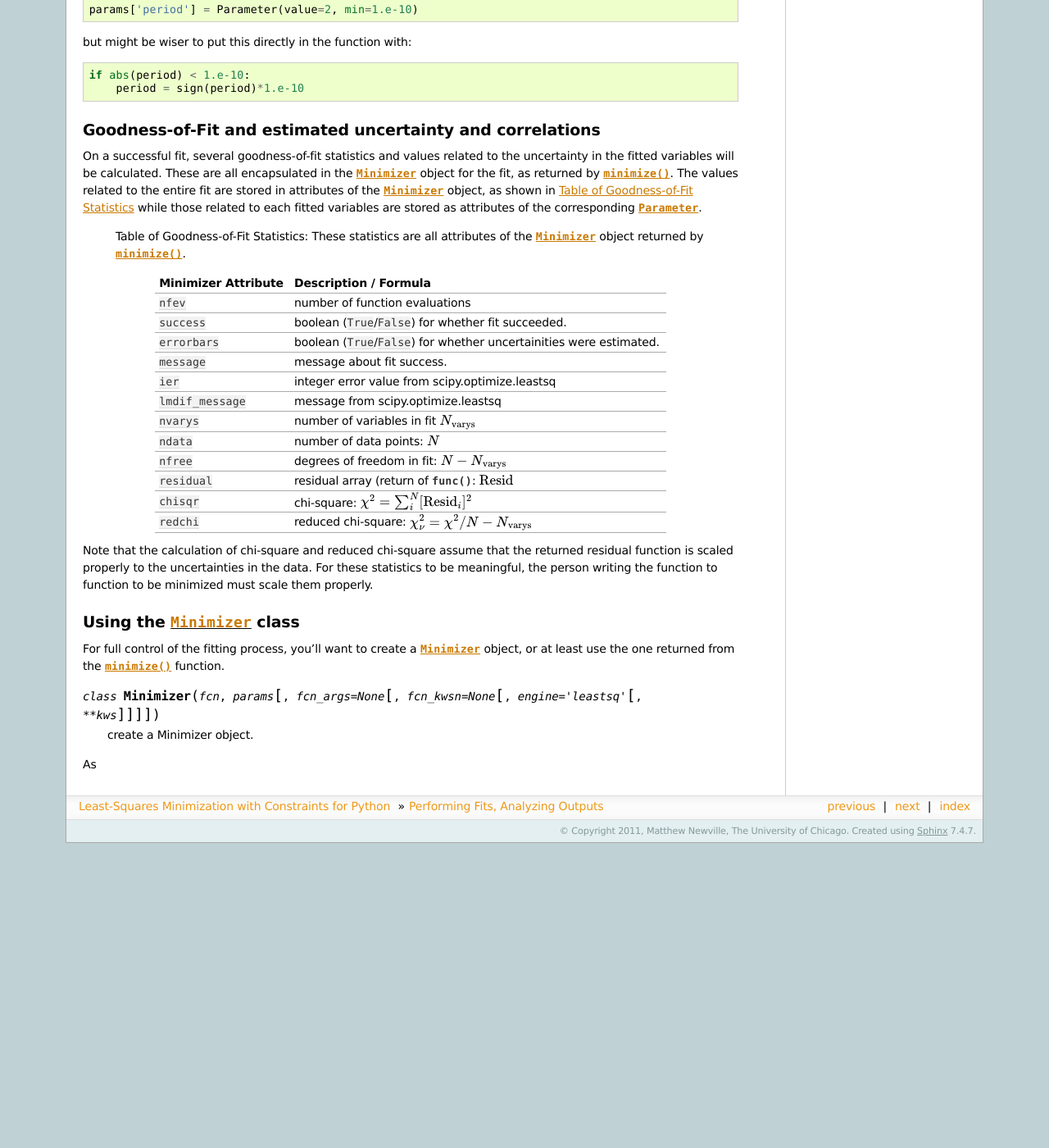
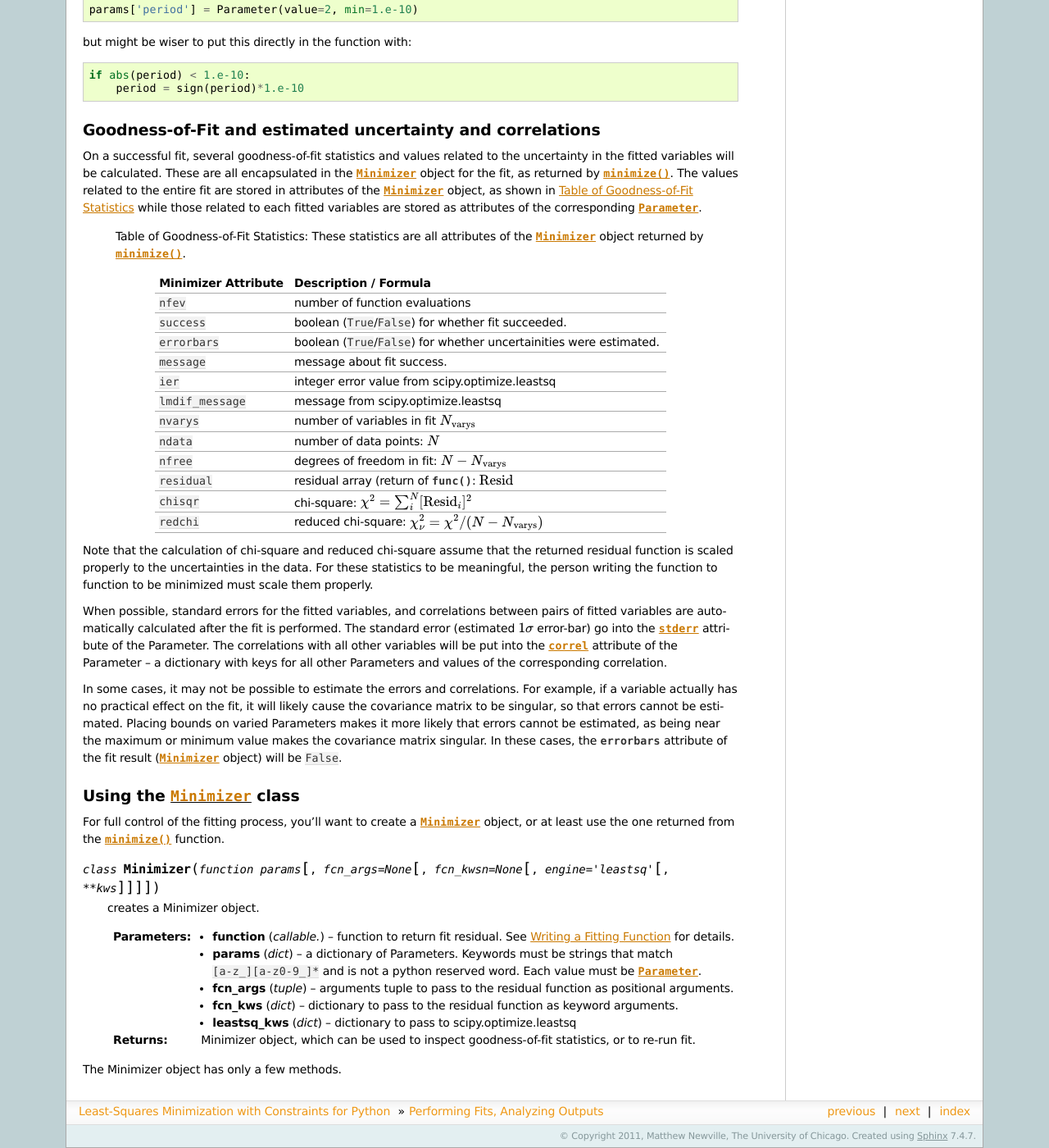
Before and after one commit to lmfit/lmfit-py, a Sphinx documentation site: the page built from doc/fitting.rst, in a window 1280 px wide and 1400 px high, scrolled down 1409 px. Shown: the whole window at 82% size. Built offline with Sphinx 7.4.7, drawn with Linux system fonts in a browser that asks for light colours; formulas are drawn with MathJax 3; the version number is read from the project's files by our own code; before the commit the page ends 2437 px from its top, so only the background shows below that.

Commit message:
more doc fixes

```diff
--- a/doc/fitting.rst
+++ b/doc/fitting.rst
@@ -126,39 +126,58 @@ of the corresponding :class:`Parameter`.
 
  Table of Goodness-of-Fit Statistics:  These statistics are all attributes of the :class:`Minimizer` object returned by :func:`minimize`.
 
-+----------------------+--------------------------------------------------------------------------+
-| Minimizer Attribute  |  Description / Formula                                                   +
-+======================+==========================================================================+
-| ``nfev``             |  number of function evaluations                                          |
-+----------------------+--------------------------------------------------------------------------+
-| ``success``          | boolean (``True``/``False``) for whether fit succeeded.                  |
-+----------------------+--------------------------------------------------------------------------+
-| ``errorbars``        | boolean (``True``/``False``) for whether uncertainities were estimated.  |
-+----------------------+--------------------------------------------------------------------------+
-| ``message``          | message about fit success.                                               |
-+----------------------+--------------------------------------------------------------------------+
-|  ``ier``             | integer error value from scipy.optimize.leastsq                          |
-+----------------------+--------------------------------------------------------------------------+
-|  ``lmdif_message``   | message from scipy.optimize.leastsq                                      |
-+----------------------+--------------------------------------------------------------------------+
-|   ``nvarys``         |  number of variables in fit  :math:`N_{\rm varys}`                       |
-+----------------------+--------------------------------------------------------------------------+
-|   ``ndata``          |  number of data points:  :math:`N`                                       |
-+----------------------+--------------------------------------------------------------------------+
-|   ``nfree``          |  degrees of freedom in fit:  :math:`N - N_{\rm varys}`                   |
-+----------------------+--------------------------------------------------------------------------+
-|   ``residual``       |  residual array (return of :func:`func`:  :math:`{\rm Resid}`            |
-+----------------------+--------------------------------------------------------------------------+
-|   ``chisqr``         |  chi-square: :math:`\chi^2 = \sum_i^N [{\rm Resid}_i]^2`                 |
-+----------------------+--------------------------------------------------------------------------+
-|   ``redchi``         | reduced chi-square: :math:`\chi^2_{\nu}= {\chi^2} / {N - N_{\rm varys}}` |
-+----------------------+--------------------------------------------------------------------------+
+
++----------------------+----------------------------------------------------------------------------+
+| Minimizer Attribute  |  Description / Formula                                                     |
++======================+============================================================================+
+| ``nfev``             |  number of function evaluations                                            |
++----------------------+----------------------------------------------------------------------------+
+| ``success``          | boolean (``True``/``False``) for whether fit succeeded.                    |
++----------------------+----------------------------------------------------------------------------+
+| ``errorbars``        | boolean (``True``/``False``) for whether uncertainities were estimated.    |
++----------------------+----------------------------------------------------------------------------+
+| ``message``          | message about fit success.                                                 |
++----------------------+----------------------------------------------------------------------------+
+|  ``ier``             | integer error value from scipy.optimize.leastsq                            |
++----------------------+----------------------------------------------------------------------------+
+|  ``lmdif_message``   | message from scipy.optimize.leastsq                                        |
++----------------------+----------------------------------------------------------------------------+
+|   ``nvarys``         |  number of variables in fit  :math:`N_{\rm varys}`                         |
++----------------------+----------------------------------------------------------------------------+
+|   ``ndata``          |  number of data points:  :math:`N`                                         |
++----------------------+----------------------------------------------------------------------------+
+|   ``nfree``          |  degrees of freedom in fit:  :math:`N - N_{\rm varys}`                     |
++----------------------+----------------------------------------------------------------------------+
+|   ``residual``       |  residual array (return of :func:`func`:  :math:`{\rm Resid}`              |
++----------------------+----------------------------------------------------------------------------+
+|   ``chisqr``         | chi-square: :math:`\chi^2 = \sum_i^N [{\rm Resid}_i]^2`                    |
++----------------------+----------------------------------------------------------------------------+
+|   ``redchi``         | reduced chi-square: :math:`\chi^2_{\nu}= {\chi^2} / {(N - N_{\rm varys})}` |
++----------------------+----------------------------------------------------------------------------+
+
+
+
 
 Note that the calculation of chi-square and reduced chi-square assume that the
 returned residual function is scaled properly to the uncertainties in the data.
 For these statistics to be meaningful, the person writing the function to
 function to be minimized must scale them properly.
 
+When possible, standard errors for the fitted variables, and correlations
+between pairs of fitted variables are automatically calculated after the
+fit is performed.  The standard error (estimated :math:`1\sigma` error-bar)
+go into the :attr:`stderr` attribute of the Parameter.  The correlations
+with all other variables will be put into the :attr:`correl` attribute of
+the Parameter -- a dictionary with keys for all other Parameters and values
+of the corresponding correlation.
+
+In some cases, it may not be possible to estimate the errors and correlations.
+For example, if a variable actually has no practical effect on the fit, it will
+likely cause the covariance matrix to be singular, so that errors cannot be
+estimated.  Placing bounds on varied Parameters makes it more likely that errors
+cannot be estimated, as being near the maximum or minimum value makes the
+covariance matrix singular.  In these cases, the :attr:`errorbars` attribute of
+the fit result (:class:`Minimizer` object) will be ``False``.
 
 
 ..  _fit-minimizer-label:
@@ -170,10 +189,24 @@ For full control of the fitting process, you'll want to create a
 :class:`Minimizer` object, or at least use the one returned from the
 :func:`minimize` function.
 
-.. class:: Minimizer(fcn, params[, fcn_args=None[, fcn_kwsn=None[, engine='leastsq'[, **kws]]]])
+.. class:: Minimizer(function params[, fcn_args=None[, fcn_kwsn=None[, engine='leastsq'[, **kws]]]])
 
-   create a Minimizer object.
+   creates a Minimizer object.
+
+   :param function:  function to return fit residual.  See :ref:`fit-func-label` for details.
+   :type  function:  callable.
+   :param params:  a dictionary of Parameters.  Keywords must be strings
+                   that match ``[a-z_][a-z0-9_]*`` and is not a python
+                   reserved word.  Each value must be :class:`Parameter`.
+   :type  params:  dict
+   :param fcn_args:  arguments tuple to pass to the residual function as  positional arguments.
+   :type  fcn_args:  tuple
+   :param fcn_kws:   dictionary to pass to the residual function as keyword arguments.
+   :type  fcn_kws:  dict
+   :param leastsq_kws:  dictionary to pass to scipy.optimize.leastsq
+   :type  leastsq_kws:  dict
+   :return: Minimizer object, which can be used to inspect goodness-of-fit
+            statistics, or to re-run fit.
 
 
-
-As
+The Minimizer object has only a few methods.
```
Also changed, not shown: 2 other files.
